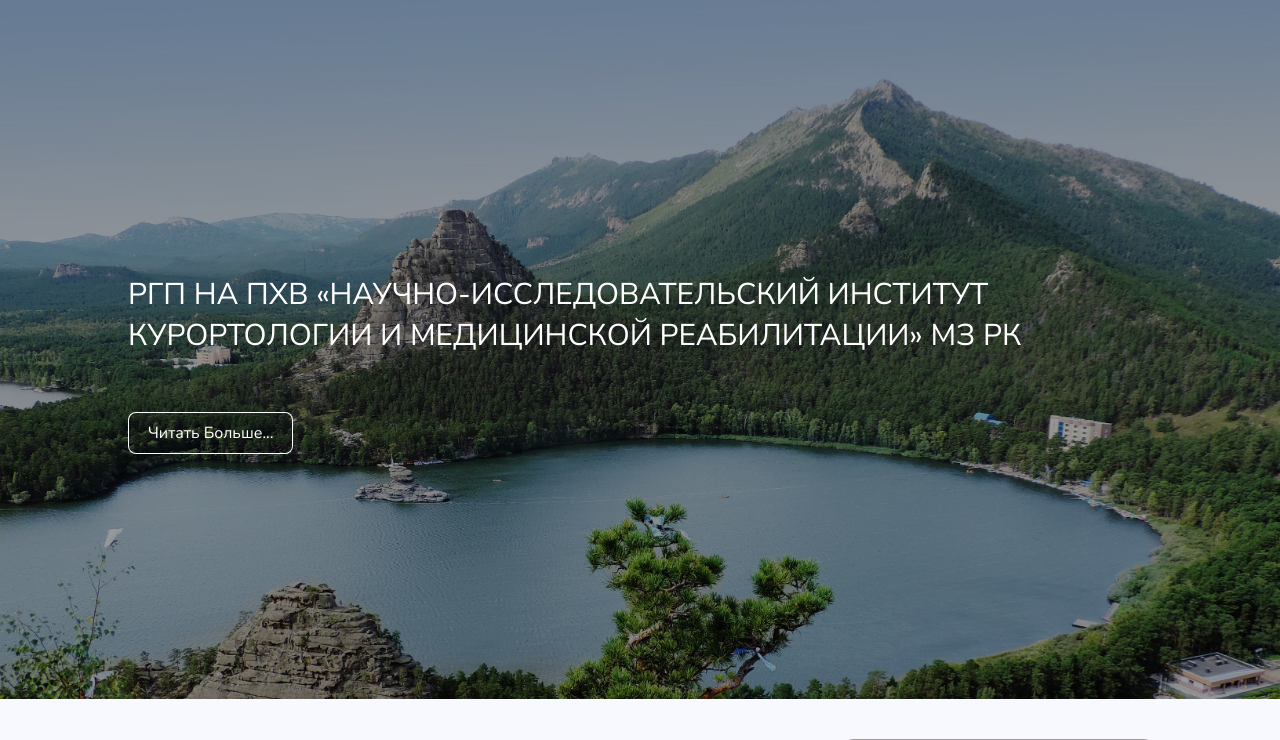
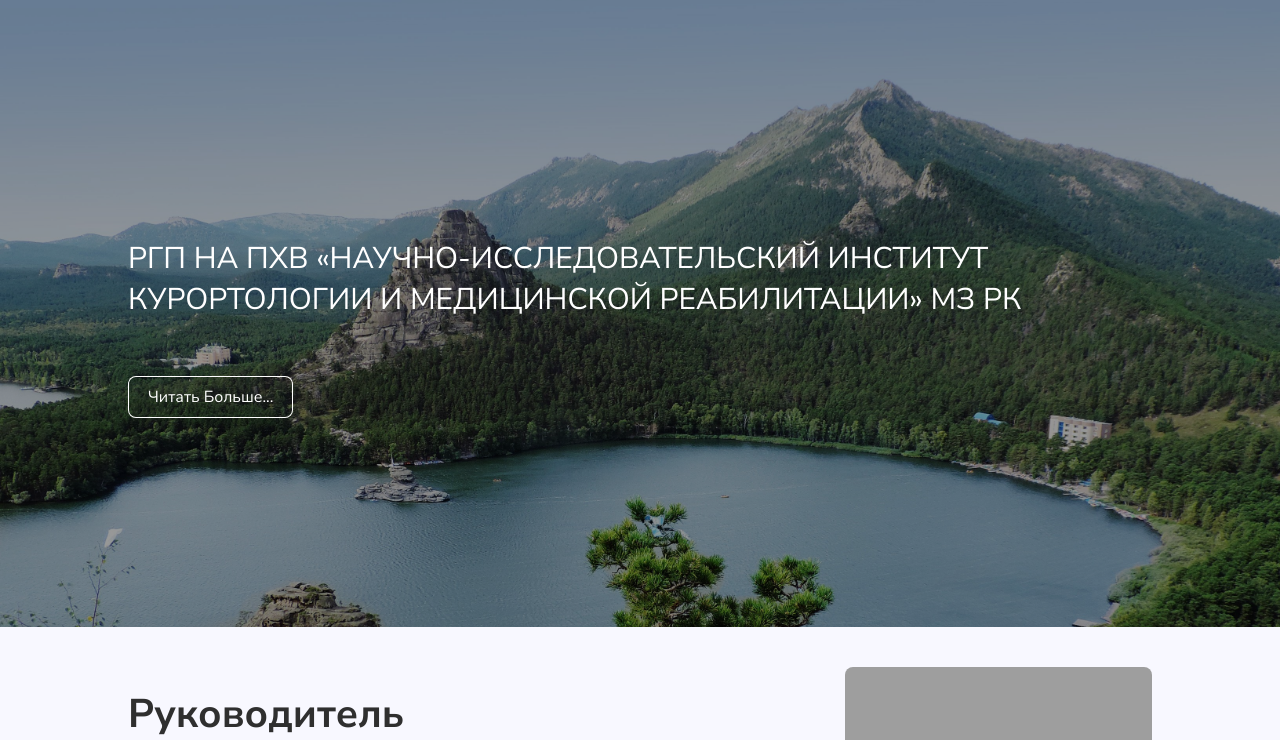
Before and after one commit to Arleking1521/Burabay-server-clone, a Django app: page / in a window 1280 px wide. Shown: the part 101-841 px from the top of the page. Run offline with Django 5.2, Linux system fonts and the light colour scheme; data that the repository does not hold is empty; grey boxes are pictures that could not be loaded.

Commit message:
design_banner_fix

```diff
--- a/src/static/style.css
+++ b/src/static/style.css
@@ -368,12 +368,12 @@ li{
     background-size: 100%;
     background-position: top;
     background-repeat: no-repeat;
-    height: calc(100vh - 100px);
+    height: calc(100vh - 172px);
 }
 .back-img{
     display: flex;
     width: 80%;
-    height: calc(100vh - 100px);
+    height: calc(100vh - 172px);
     backdrop-filter: brightness(0.6);
     justify-content: center;
     flex-direction: column;
```
